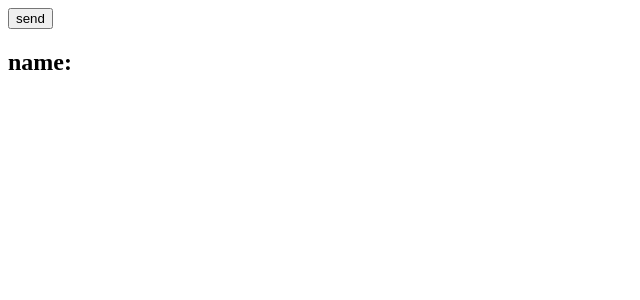
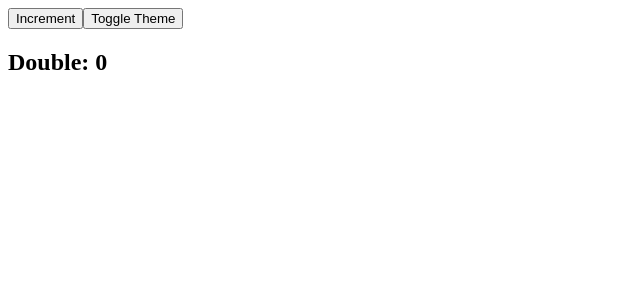
Before and after one commit to anandhuc1666/light, a React (Vite) app: page /1 in a window 1280 px wide. Shown: the top 300 px of the page, without its empty margins (0-640 px from the left). Built offline with nearby package versions, Linux system fonts and the light colour scheme.

Commit message:
CodeBuild

```diff
--- a/src/Image/Emage.jsx
+++ b/src/Image/Emage.jsx
@@ -54,22 +54,47 @@
 
 // export default Emage
 
-import React, { useState } from 'react'
-import Emage2 from './Emage2'
+// import React, { useState } from 'react'
+// import Emage2 from './Emage2'
+
+// function Emage() {
+//     const [count,setCount]=useState('')
+//     const handle=()=>{
+//         setCount("anandhu")
+//     }
+//   return (
+//     <div>
+//         {/* passing a props to the child component and it reduer in one time if re-redure the props to change */}
+//         <button onClick={handle}>send</button>
+//         <h2>name: {`${count ? count + ' c' : ''} `}</h2>
+//         <Emage2 name={count}/>
+//     </div>
+//   )
+// }
+
+// export default Emage
+import React, { useMemo, useState } from 'react'
 
 function Emage() {
-    const [count,setCount]=useState('')
-    const handle=()=>{
-        setCount("anandhu")
-    }
+     const [count, setCount] = useState(0);
+  const [dark, setDark] = useState(false);
+
+  const expensiveCalc = (num) => {
+    console.log("Calculating...");
+    for (let i = 0; i < 1e8; i++) {} // simulate heavy work
+    return num * 2;
+  };
+
+  // ✅ only recalculates when count changes
+  const double = useMemo(() => expensiveCalc(count), [count]);
+
   return (
-    <div>
-        {/* passing a props to the child component and it reduer in one time if re-redure the props to change */}
-        <button onClick={handle}>send</button>
-        <h2>name: {`${count ? count + ' c' : ''} `}</h2>
-        <Emage2 name={count}/>
+    <div style={{ background: dark ? "black" : "white", color: dark ? "white" : "black" }}>
+      <button onClick={() => setCount(c => c + 1)}>Increment</button>
+      <button onClick={() => setDark(d => !d)}>Toggle Theme</button>
+      <h2>Double: {double}</h2>
     </div>
-  )
+  );
 }
 
 export default Emage
--- a/src/Image/Emage2.jsx
+++ b/src/Image/Emage2.jsx
@@ -1,6 +1,7 @@
 import React from 'react'
 
 const  Emage2 = React.memo(({name})=>{
+    // “Only re-render this component if its props actually changed.”
     console.log(name)
   return (
    <h2>{name}</h2>
```
